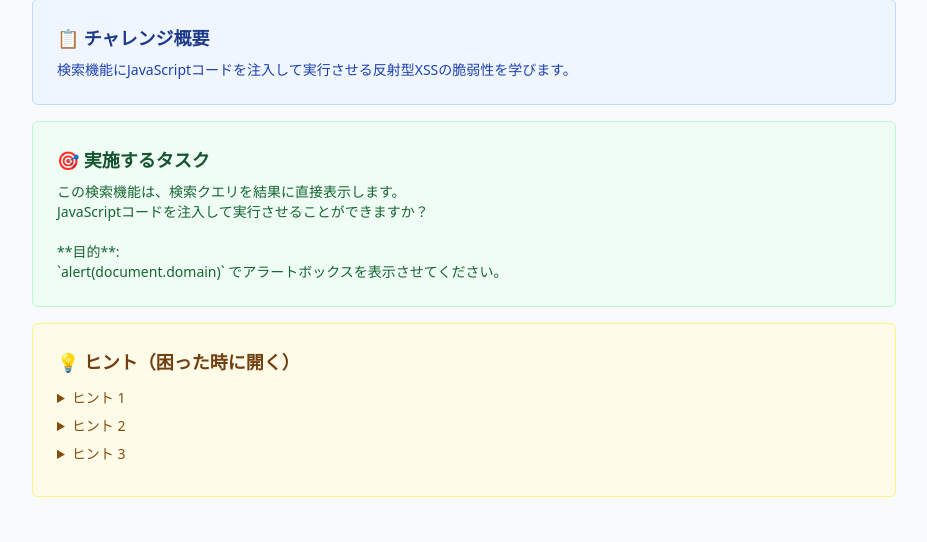
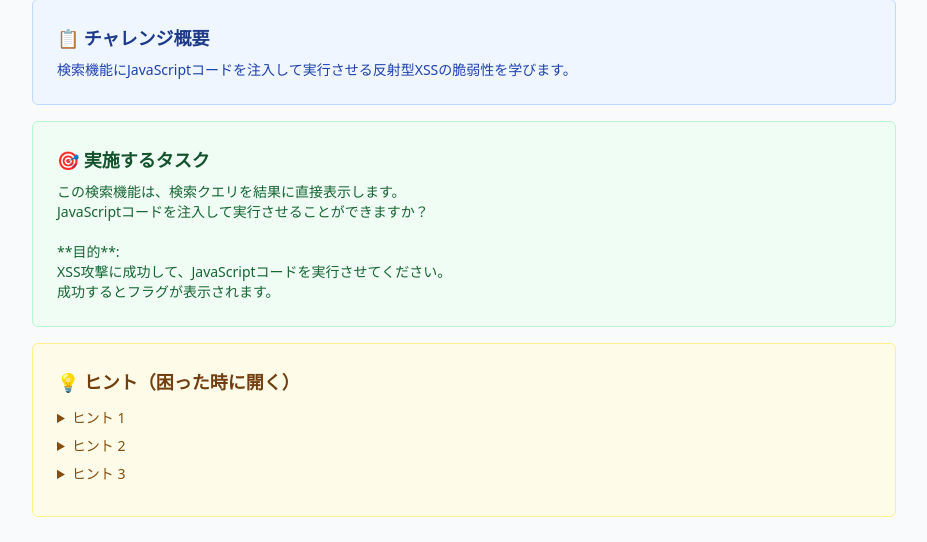
Before and after one commit to ysj101/FlagDojo, a Flask app: page /challenge/xss-reflected/ in a window 1280 px wide. Shown: the part 243-785 px from the top of the page, without its empty margins (176-1103 px from the left). Run offline with Flask 3, Linux system fonts and the light colour scheme; parts of the project's set-up code (start-up, migrations or seed data) failed here and were passed over; some libraries are stand-ins or nearby versions.

Commit message:
XSS攻撃成功時にフラグを表示する機能を追加
問題:
- XSS攻撃が成功してもフラグが表示されていなかった
- ユーザーがチャレンジをクリアしたことが分からなかった

修正:
- XSS Reflected チャレンジでscriptタグを含む検索を実行すると、
  ページに「XSS攻撃成功！」メッセージとフラグを表示
- 緑色のボックスで視覚的にフィードバック

実装:
- challenge.py: show_flagとflagをテンプレートに渡す
- search.html: XSS成功時に緑色のボックスでフラグを表示

ユーザーエクスペリエンス:
- 攻撃が成功したことが即座に分かる
- フラグをその場で確認できる
- チャレンジ詳細ページに戻ってフラグを提出

Co-Authored-By: Claude Sonnet 4.5 <noreply@anthropic.com>

```diff
--- a/challenges/xss-reflected/challenge.py
+++ b/challenges/xss-reflected/challenge.py
@@ -22,13 +22,14 @@ class XSSReflectedChallenge(BaseChallenge):
 JavaScriptコードを注入して実行させることができますか？
 
 **目的**:
-`alert(document.domain)` でアラートボックスを表示させてください。
+XSS攻撃に成功して、JavaScriptコードを実行させてください。
+成功するとフラグが表示されます。
     '''
     flag = 'FLAG{r3fl3ct3d_xss_1s_d4ng3r0us}'
     hints = [
         '次を検索してみてください: <script>alert(1)</script>',
         '検索語がサニタイズされずにHTMLに直接反映されています',
-        'アラートが動作したら、チャレンジ説明に表示されているフラグを提出してください'
+        'ページのソースコードを見て、どこに脆弱性があるか確認してください'
     ]
     order = 1
 
@@ -43,6 +44,9 @@ JavaScriptコードを注入して実行させることができますか？
             """
             search_term = request.args.get('q', '')
 
+            # Check if XSS attack was successful (contains script tag)
+            show_flag = '<script>' in search_term.lower() and '</script>' in search_term.lower()
+
             # INTENTIONAL VULNERABILITY: No escaping!
             # In a real application, you would use {{ search_term }} in template
             # which automatically escapes. Here we use |safe to disable escaping.
@@ -50,6 +54,8 @@ JavaScriptコードを注入して実行させることができますか？
             return render_template(
                 'search.html',
                 search_term=search_term,
+                show_flag=show_flag,
+                flag=self.flag if show_flag else None,
                 challenge_summary=self.summary,
                 challenge_description=self.description,
                 challenge_hints=self.hints
--- a/challenges/xss-reflected/templates/search.html
+++ b/challenges/xss-reflected/templates/search.html
@@ -30,6 +30,17 @@
                 <!-- VULNERABLE: Using |safe disables auto-escaping -->
                 <p class="text-gray-700">Search results for: <strong>{{ search_term|safe }}</strong></p>
             </div>
+
+            {% if show_flag %}
+            <div class="bg-green-100 border-2 border-green-500 rounded-lg p-6 mb-4">
+                <h2 class="text-2xl font-bold text-green-800 mb-2">🎉 XSS攻撃成功！</h2>
+                <p class="text-green-700 mb-3">JavaScriptコードの実行に成功しました。</p>
+                <div class="bg-white border border-green-300 rounded p-4">
+                    <p class="text-sm text-gray-600 mb-1">フラグ:</p>
+                    <p class="text-xl font-mono font-bold text-green-900">{{ flag }}</p>
+                </div>
+            </div>
+            {% endif %}
 
             <div class="space-y-3">
                 <p class="text-gray-600">No products found matching your search.</p>
```
